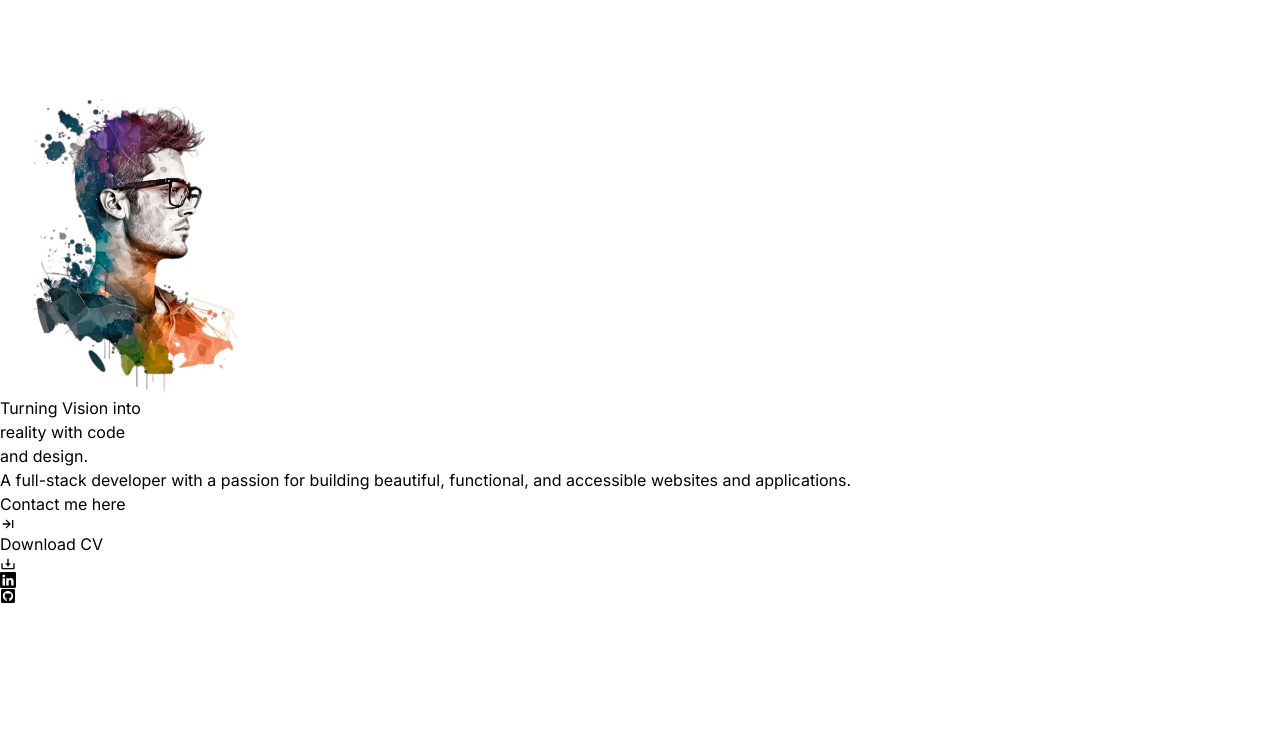
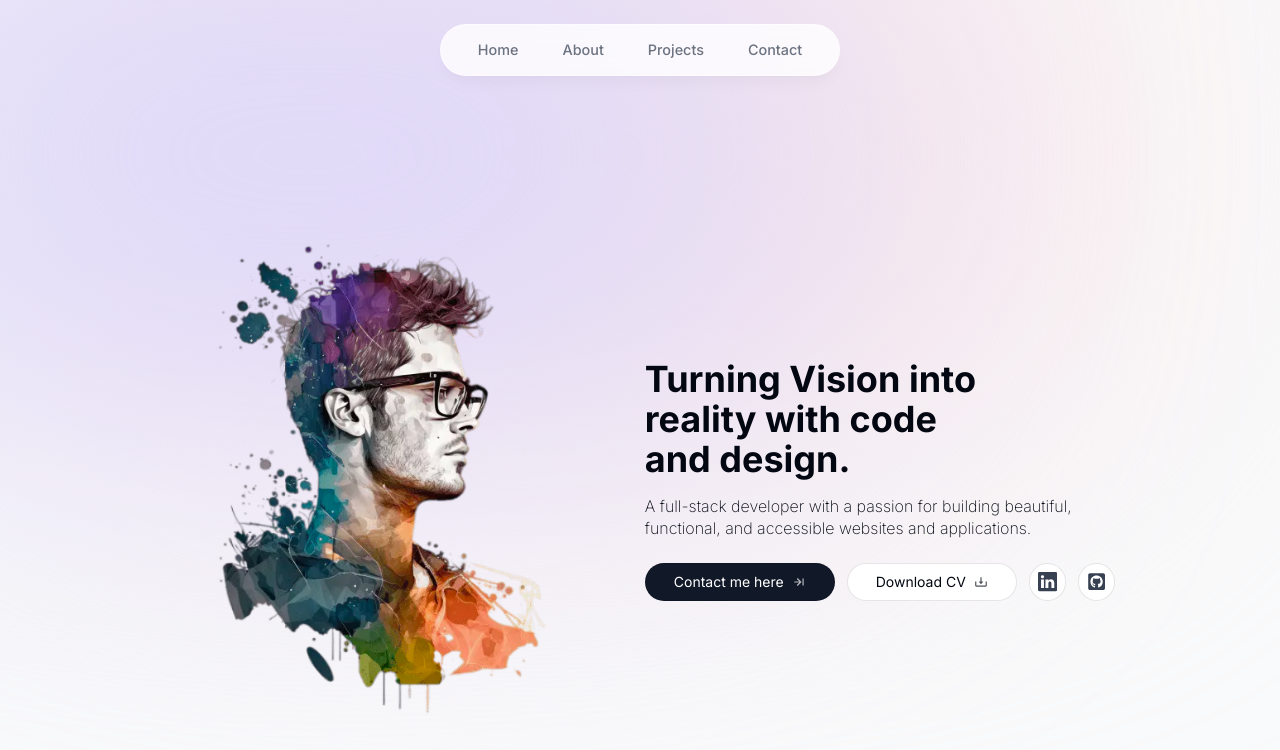
Before and after one commit to mocruslan/homepage-personal, a Next.js app: page / in a window 1280 px wide. Shown: the top 750 px of the page. Built offline with nearby package versions, Linux system fonts and the light colour scheme.

Commit message:
14-add-email-functionality
- Updated tailwind.config.js to support src folder

```diff
--- a/tailwind.config.js
+++ b/tailwind.config.js
@@ -1,9 +1,8 @@
 /** @type {import('tailwindcss').Config} */
 module.exports = {
   content: [
-    './pages/**/*.{js,ts,jsx,tsx,mdx}',
-    './components/**/*.{js,ts,jsx,tsx,mdx}',
-    './app/**/*.{js,ts,jsx,tsx,mdx}',
+    './src/components/**/*.{js,ts,jsx,tsx,mdx}',
+    './src/app/**/*.{js,ts,jsx,tsx,mdx}',
   ],
   theme: {
     container: {
```
